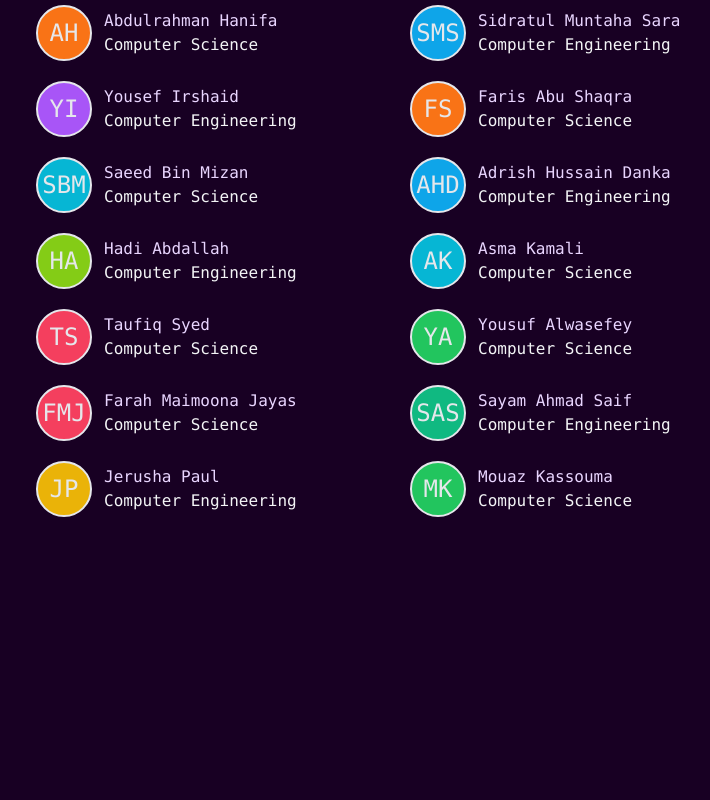
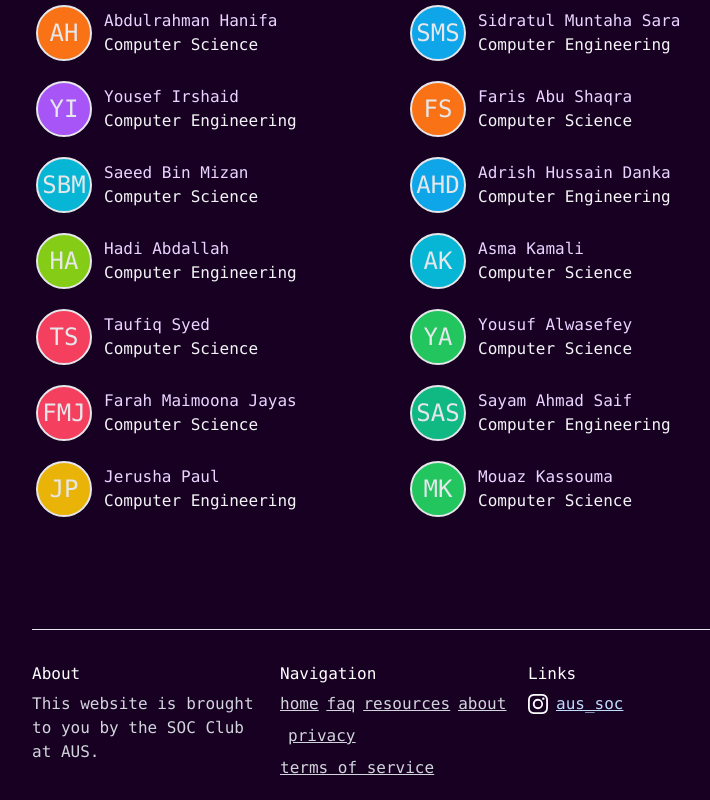
Before and after one commit to aelmosalamy/thesoc.club, a Next.js app: page / in a window 1280 px wide. Shown: the part 703-1503 px from the top of the page, without its empty margins (244-954 px from the left). Before the commit the page ends 1268 px from the top, so only its background shows below. Built offline with nearby package versions, Linux system fonts and the light colour scheme.

Commit message:
Add Footer & Suspense
Signed-off-by: Hassan Abouelela <hassan@hassanamr.com>

```diff
--- /dev/null
+++ b/app/footer.tsx
@@ -0,0 +1,38 @@
+import Link from "next/link";
+import React from "react";
+import {BsInstagram} from "react-icons/bs";
+
+
+function Section({title, children}: {title: string, children: React.ReactElement}) {
+    return <section>
+        <h4 className={"mb-1.5"}>{title}</h4>
+        {children}
+    </section>;
+}
+
+export default function Footer() {
+    return <footer className={"w-full flex flex-col gap-4 sm:grid sm:grid-cols-3 text-white"}>
+        <Section title={"About"}>
+            <p className={"text-gray-300"}>This website is brought to you by the SOC Club at AUS.</p>
+        </Section>
+
+        <Section title={"Navigation"}>
+            <nav id="footer-links" className={"flex flex-row flex-wrap text-gray-300 gap-2 underline no-modify"}>
+                <Link href={"/"}>home</Link>
+                <Link href={"/faq"}>faq</Link>
+                <Link href={"/resources"}>resources</Link>
+                <Link href={"/about"}>about</Link>
+                <br/>
+                <Link href={"/privacy"}>privacy</Link>
+                <Link href={"/terms"}>terms of service</Link>
+            </nav>
+        </Section>
+
+        <Section title={"Links"}>
+            <div className={"flex flex-row gap-2 items-center"}>
+                <BsInstagram size={20}/>
+                <a href={"https://instagram.com/aus_soc"}>aus_soc</a>
+            </div>
+        </Section>
+    </footer>;
+}
--- a/app/layout.tsx
+++ b/app/layout.tsx
@@ -2,6 +2,7 @@ import type {Metadata} from "next";
 import React from "react";
 
 import "./styles/globals.scss";
+import Footer from "@/app/footer";
 import Navbar from "@/app/navbar";
 import {metadataBase} from "./metadata";
 
@@ -10,10 +11,12 @@ export const metadata: Metadata = metadataBase;
 export default function RootLayout({ children }: { children: React.ReactNode }) {
     return (
         <html lang="en">
-            <body className="font-mono leading-normal tracking-normal bg-dark-purple text-purple-200 text-purple">
+            <body className="font-mono leading-normal tracking-normal bg-dark-purple text-purple-200 text-purple mb-5">
                 <div className="max-w-3xl mx-auto px-5 container">
                     <Navbar/>
                     {children}
+                    <hr className={"mt-16 mb-8"}/>
+                    <Footer/>
                 </div>
             </body>
         </html>
--- /dev/null
+++ b/app/loading.tsx
@@ -0,0 +1,5 @@
+import {RiseLoader} from "react-spinners";
+
+export default function Loading() {
+    return <RiseLoader color={"white"} aria-label="Loading Spinner" className={"suspense-loader"}/>;
+}
--- a/app/page.tsx
+++ b/app/page.tsx
@@ -34,6 +34,7 @@ function getRandomColor(initials: string, index: number): string {
     return COLORS[hash % COLORS.length];
 }
 
+
 export default function Home() {
     return (
         <main className="flex-col flex-wrap items-center">
--- a/app/styles/globals.scss
+++ b/app/styles/globals.scss
@@ -5,3 +5,7 @@
 *:not(.no-modify) > a[href] {
     @apply underline text-blue-200 hover:text-blue-400 visited:text-purple-500;
 }
+
+.suspense-loader {
+    @apply w-fit m-auto mt-16;
+}
--- a/package.json
+++ b/package.json
@@ -19,6 +19,8 @@
     "postcss": "8.4.29",
     "react": "18.2.0",
     "react-dom": "18.2.0",
+    "react-icons": "4.11.0",
+    "react-spinners": "0.13.8",
     "sass": "1.67.0",
     "tailwindcss": "3.3.3",
     "typescript": "5.2.2"
```
Also changed, not shown: 1 other file (tests, documents, lock files or other folders).
